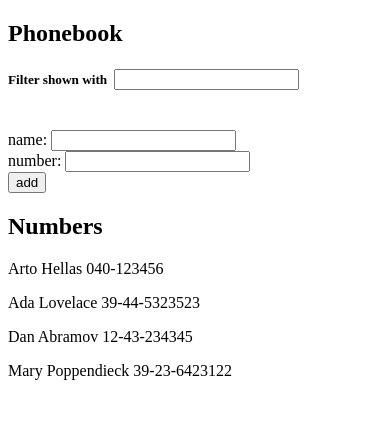
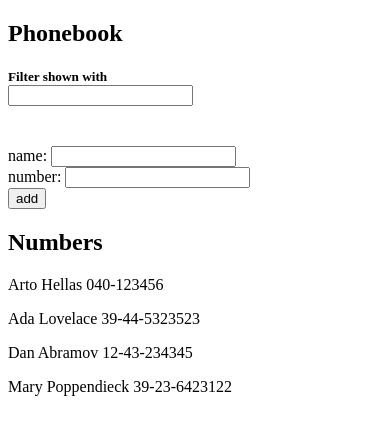
Before and after one commit to SindhuElanco/fullstack-open, a React (Vite) app in the folder part-1/introdemo/: page / in a window 390 px wide. Shown: the top 434 px of the page. Built offline with nearby package versions, Linux system fonts and the light colour scheme.

Commit message:
phonebook: ex-2.10 step 5

```diff
--- a/part-1/introdemo/src/App.jsx
+++ b/part-1/introdemo/src/App.jsx
@@ -1,4 +1,7 @@
 import { useState } from 'react'
+import PersonForm from './components/PersonForm'
+import Filter from './components/Filter'
+import DisplayPerson from './components/DisplayPerson'
 
 const App = () => {
   const [persons, setPersons] = useState([
@@ -13,6 +16,7 @@ const App = () => {
 
 
   const handleSubmit = (event) => {
+
     event.preventDefault()
     const names = persons.map((p) => p.name)
 
@@ -27,6 +31,8 @@ const App = () => {
   }
 
   const filterPersons = persons.filter((p) => p.name.toLowerCase().includes(searchName.toLowerCase()))
+
+
   return (
     <div>
 
@@ -34,26 +40,25 @@ const App = () => {
         <div>
           <h5>
             Filter shown with &nbsp;
-            <input value={searchName} onChange={(e) => setSearchName(e.target.value)}/>
+            {/* <input value={searchName} onChange={(e) => setSearchName(e.target.value)}/> */}
+            <Filter search={searchName} handleSearch={(e) => setSearchName(e.target.value)}/>
           </h5>
 
         </div>
         <br/>
-      <form onSubmit={handleSubmit}>
-        <div>
-          name: <input value={newName} onChange={(e) => setNewName(e.target.value)} />
-        </div>
-        <div>
-          number: <input value={newNum} onChange={(e) => setNewNum(e.target.value)} />
-        </div>
-        <div>
-          <button type="submit">add</button>
-        </div>
-      </form>
+
+      <PersonForm
+      onSubmit={handleSubmit}
+      name={newName}
+      setName={(e) => setNewName(e.target.value)}
+      num={newNum}
+      setNum={(e) => setNewNum(e.target.value)}
+      />
+
       <h2>Numbers</h2>
-      {/* {persons.map((p) => <p key={[p.name, p.number]}>{p.name}  {p.number}</p>)} */}
-      {filterPersons.map((p) => <p key={[p.name, p.number]}>{p.name}  {p.number} </p>)}
 
+      {/* {filterPersons.map((p) => <p key={[p.name, p.number]}>{p.name}  {p.number} </p>)} */}
+      <DisplayPerson persons={filterPersons}/>
     </div>
   )
 }
--- /dev/null
+++ b/part-1/introdemo/src/components/DisplayPerson.jsx
@@ -0,0 +1,9 @@
+const DisplayPerson = ({persons}) => {
+    return (
+        <div>
+            {persons.map((p) => <p key={[p.name, p.number]}>{p.name}  {p.number} </p>)}
+        </div>
+    )
+}
+
+export default DisplayPerson
--- /dev/null
+++ b/part-1/introdemo/src/components/Filter.jsx
@@ -0,0 +1,9 @@
+const Filter = ({search, handleSearch}) => {
+    return (
+        <div>
+            <input value={search} onChange={handleSearch}/>
+        </div>
+    )
+}
+
+export default Filter
--- /dev/null
+++ b/part-1/introdemo/src/components/PersonForm.jsx
@@ -0,0 +1,20 @@
+const PersonForm = ({onSubmit, name, num, setName, setNum}) => {
+
+    return(
+        <div>
+            <form onSubmit={onSubmit}>
+        <div>
+          name: <input value={name} onChange={setName} />
+        </div>
+        <div>
+          number: <input value={num} onChange={setNum} />
+        </div>
+        <div>
+          <button type="submit">add</button>
+        </div>
+      </form>
+        </div>
+    )
+}
+
+export default PersonForm
```
